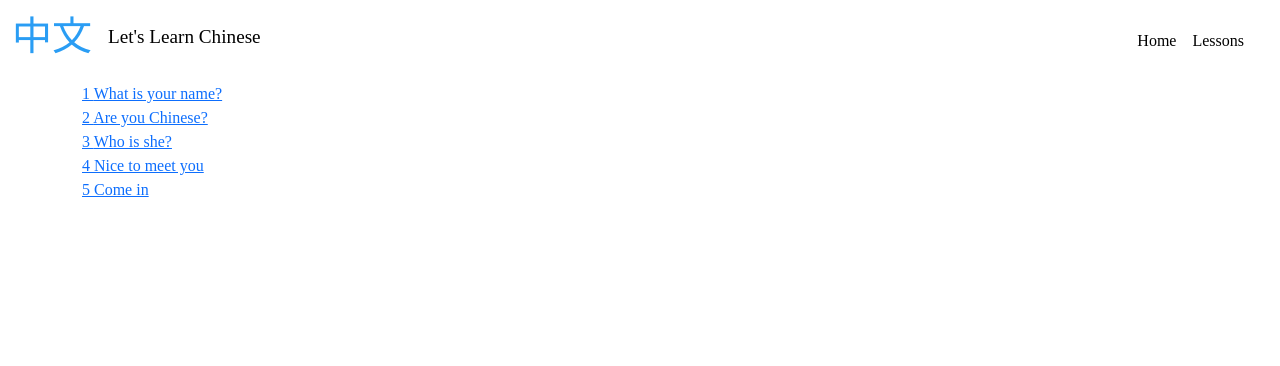
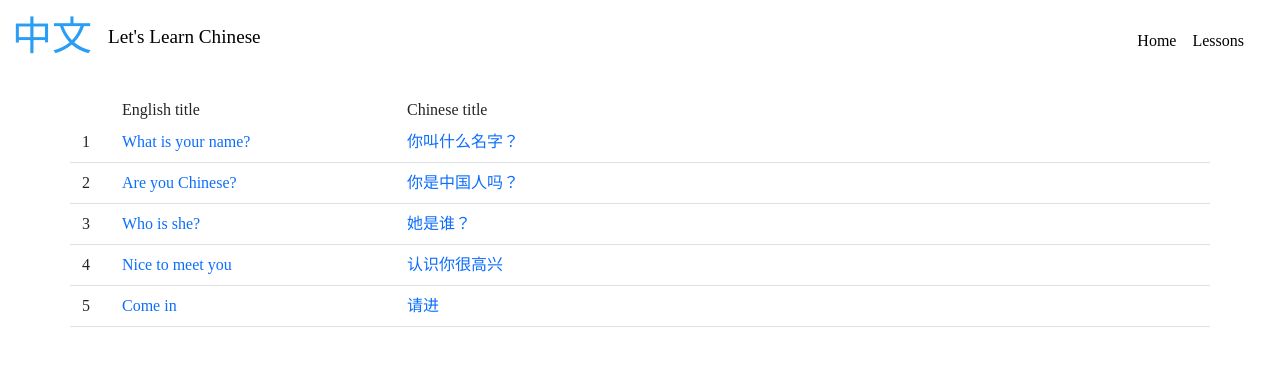
Before and after one commit to RN255/learn-chinese-gold, a React (Create React App) app: page /lessonsIndex in a window 1280 px wide. Shown: the top 366 px of the page. Built offline with nearby package versions, Linux system fonts and the light colour scheme.

Commit message:
lesson index basic done

```diff
--- a/src/modules/lessonText.js
+++ b/src/modules/lessonText.js
@@ -354,7 +354,7 @@ export const arrayOfLessons = [
   {
     lessonNumber: "1",
     titleChinese: "你叫什么名字？",
-    titleEnglish: " What is your name?",
+    titleEnglish: "What is your name?",
     convoLineOne: "你好。",
     convoLineTwo: "您好。",
     convoLineThree: "你叫什么名字？",
--- a/src/pages/LessonsIndex.js
+++ b/src/pages/LessonsIndex.js
@@ -4,14 +4,36 @@ import { arrayOfLessons } from "../modules/lessonText";
 
 export default function LessonsIndex() {
   return (
-    <div className="container">
+    <div className="container lessonIndex mt-3">
+      <div className="row">
+        <div className="col-auto me-3"></div>
+        <div className="col col-lg-4 col-xl-3">English title</div>
+        <div className="col">Chinese title</div>
+      </div>
       {arrayOfLessons.map((item) => (
-        <div className="row">
-          <Link key={item} to={`/lesson${item.lessonNumber}`}>
-            {item.lessonNumber} {item.titleEnglish}
-          </Link>
+        <div className="row border-bottom py-2">
+          <div className="col-auto me-2">{item.lessonNumber}</div>
+          <div className="col col-lg-4 col-xl-3">
+            <Link
+              key={item}
+              to={`/lesson${item.lessonNumber}`}
+              className="text-decoration-none"
+            >
+              {item.titleEnglish}
+            </Link>
+          </div>
+          <div className="col">
+            <Link
+              key={item}
+              to={`/lesson${item.lessonNumber}`}
+              className="text-decoration-none"
+            >
+              {item.titleChinese}
+            </Link>
+          </div>
         </div>
       ))}
+
     </div>
   );
 }
--- a/src/styles/styles.css
+++ b/src/styles/styles.css
@@ -49,6 +49,12 @@
   margin: auto;
 }
 
+/* lesson index */
+
+.lessonIndex .row .col {
+  text-decoration: none !important;
+}
+
 /* lesson select buttons  */
 
 .sideBar .lessonSelectButtons {
@@ -61,7 +67,6 @@
   color: #2a9df4;
   text-decoration: none;
   background-color: #2a9df410 !important;
-
 }
 
 .sideBar .lessonsIndexButton {
```
